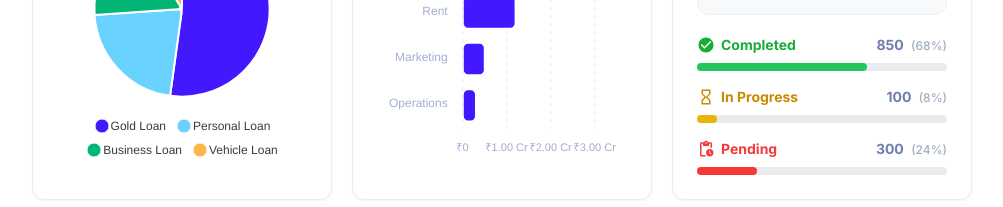
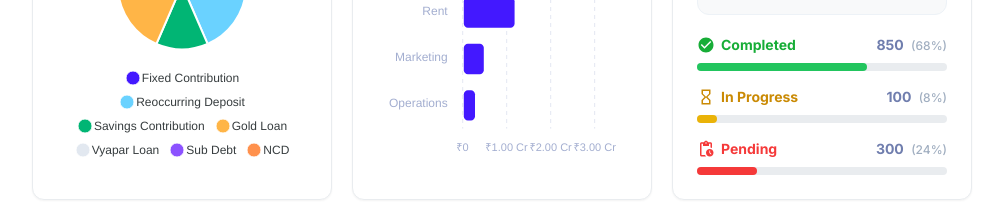
Before and after one commit to shahulhamd456/Thirucochi, a React (Vite) app: page /admin/executive in a window 1280 px wide. Shown: the part 2391-2598 px from the top of the page, without its empty margins (272-1275 px from the left). Built offline with nearby package versions, Linux system fonts and the light colour scheme; no server answers; sample sign-in values are in the browser's storage; what tailwindcss-rtl would draw is missing.

Commit message:
Updated TaskCard drag UI and styling

```diff
--- a/src/views/admin/executive/variables/charts.js
+++ b/src/views/admin/executive/variables/charts.js
@@ -94,7 +94,7 @@ export const getLineChartOptions = (categories) => ({
 
 export const getPieChartOptions = (labels) => ({
   labels: labels,
-  colors: ["#4318FF", "#6AD2FF", "#01B574", "#FFB547", "#E2E8F0"],
+  colors: ["#4318FF", "#6AD2FF", "#01B574", "#FFB547", "#E2E8F0", "#8C52FF", "#FF914D"],
   chart: { width: "100%" },
   states: { hover: { filter: { type: "none" } } },
   legend: { show: true, position: "bottom" },
@@ -111,7 +111,7 @@ export const getPieChartOptions = (labels) => ({
 export const dashboardData = {
   branches: ["Kochi", "Trivandrum", "Calicut", "Thrissur", "Kollam", "Kannur", "Alappuzha", "Kottayam", "Palakkad"],
   months: ["Jan", "Feb", "Mar", "Apr", "May", "Jun", "Jul", "Aug", "Sep"],
-  products: ["Gold Loan", "Personal Loan", "Business Loan", "Vehicle Loan"],
+  products: ["Fixed Contribution", "Reoccurring Deposit", "Savings Contribution", "Gold Loan", "Vyapar Loan", "Sub Debt", "NCD"],
   expenses: ["Salary", "Rent", "Marketing", "Operations"],
 
   aggregate: {
@@ -119,7 +119,7 @@ export const dashboardData = {
     expense: { actual: [1500, 1200, 1000, 800, 700, 650, 550, 450, 400], expected: [1450, 1250, 975, 825, 725, 625, 575, 475, 400], budget: [1400, 1300, 950, 850, 750, 600, 600, 500, 400] },
     profit: { actual: [2500, 1800, 1500, 1200, 1100, 950, 850, 750, 600], expected: [2650, 1650, 1575, 1225, 1125, 925, 850, 750, 625], budget: [2800, 1500, 1650, 1250, 1150, 900, 850, 750, 650] },
     kpi: { goldRate: "₹ 7,100 / gm", aum: "₹ 450 Cr", customers: "15,240", revenue: "₹ 12.5 Cr", expenses: "₹ 4.5 Cr" },
-    productMix: [6000, 2500, 2000, 1000],
+    productMix: [3000, 2000, 1500, 2000, 1500, 1000, 500],
     expenseBreakdown: [2500, 1200, 500, 300],
     taskMetrics: { total: 1250, completed: 850, pending: 300, inProgress: 100 }
   },
@@ -154,13 +154,13 @@ export const dashboardData = {
         expense: { actual: [200, 210, 205, 220, 230, 240], expected: [205, 213, 208, 223, 233, 243], budget: [210, 215, 210, 225, 235, 245] },
         profit: { actual: [400, 440, 495, 460, 520, 560], expected: [405, 433, 498, 468, 523, 563], budget: [410, 425, 500, 475, 525, 565] }
       },
-      productMix: [2500, 800, 500, 200],
+      productMix: [1200, 800, 600, 700, 400, 200, 100],
       expenseBreakdown: [1000, 300, 150, 50],
       taskMetrics: { total: 450, completed: 320, pending: 100, inProgress: 30 },
       compareData: {
         totalRevenue: "₹ 4.18 Cr",
         totalProfit: "₹ 2.87 Cr",
-        topProduct: "Gold Loan (62%)",
+        topProduct: "Fixed Contribution (30%)",
         highestExpense: "Salary (66%)",
         staffCount: "14 Employees"
       }
@@ -172,13 +172,13 @@ export const dashboardData = {
         expense: { actual: [180, 185, 190, 195, 200, 205], expected: [183, 188, 193, 198, 203, 208], budget: [185, 190, 195, 200, 205, 210] },
         profit: { actual: [270, 295, 310, 325, 310, 335], expected: [273, 298, 313, 328, 313, 338], budget: [275, 300, 315, 330, 315, 340] }
       },
-      productMix: [1800, 700, 400, 100],
+      productMix: [800, 500, 400, 600, 300, 200, 200],
       expenseBreakdown: [800, 250, 100, 50],
       taskMetrics: { total: 350, completed: 250, pending: 70, inProgress: 30 },
       compareData: {
         totalRevenue: "₹ 3.00 Cr",
         totalProfit: "₹ 1.84 Cr",
-        topProduct: "Gold Loan (60%)",
+        topProduct: "Fixed Contribution (27%)",
         highestExpense: "Salary (66%)",
         staffCount: "11 Employees"
       }
@@ -190,13 +190,13 @@ export const dashboardData = {
         expense: { actual: [150, 155, 160, 165, 170, 175], expected: [153, 158, 163, 168, 173, 178], budget: [155, 160, 165, 170, 175, 180] },
         profit: { actual: [230, 245, 250, 255, 270, 275], expected: [233, 248, 253, 258, 273, 278], budget: [235, 250, 255, 260, 275, 280] }
       },
-      productMix: [1000, 600, 600, 300],
+      productMix: [600, 400, 300, 500, 300, 200, 200],
       expenseBreakdown: [600, 200, 150, 50],
       taskMetrics: { total: 250, completed: 160, pending: 70, inProgress: 20 },
       compareData: {
         totalRevenue: "₹ 2.50 Cr",
         totalProfit: "₹ 1.52 Cr",
-        topProduct: "Gold Loan (40%)",
+        topProduct: "Fixed Contribution (24%)",
         highestExpense: "Salary (60%)",
         staffCount: "9 Employees"
       }
@@ -208,13 +208,13 @@ export const dashboardData = {
         expense: { actual: [120, 125, 130, 135, 140, 145], expected: [123, 128, 133, 138, 143, 148], budget: [125, 130, 135, 140, 145, 150] },
         profit: { actual: [180, 195, 200, 205, 210, 215], expected: [183, 198, 203, 208, 213, 218], budget: [185, 200, 205, 210, 215, 220] }
       },
-      productMix: [700, 400, 500, 400],
+      productMix: [400, 300, 200, 400, 300, 200, 200],
       expenseBreakdown: [400, 150, 100, 100],
       taskMetrics: { total: 200, completed: 120, pending: 60, inProgress: 20 },
       compareData: {
         totalRevenue: "₹ 2.00 Cr",
         totalProfit: "₹ 1.20 Cr",
-        topProduct: "Gold Loan (35%)",
+        topProduct: "Gold Loan (20%)",
         highestExpense: "Salary (53%)",
         staffCount: "7 Employees"
       }
@@ -226,13 +226,13 @@ export const dashboardData = {
         expense: { actual: [110, 115, 120, 120, 120, 115], expected: [113, 118, 123, 125, 125, 123], budget: [115, 120, 125, 130, 130, 130] },
         profit: { actual: [170, 175, 180, 190, 190, 195], expected: [173, 178, 183, 190, 195, 203], budget: [175, 180, 185, 190, 200, 210] }
       },
-      productMix: [600, 300, 400, 300],
+      productMix: [300, 200, 200, 300, 300, 200, 100],
       expenseBreakdown: [350, 120, 90, 80],
       taskMetrics: { total: 180, completed: 100, pending: 60, inProgress: 20 },
       compareData: {
         totalRevenue: "₹ 1.80 Cr",
         totalProfit: "₹ 1.10 Cr",
-        topProduct: "Gold Loan (37%)",
+        topProduct: "Fixed Contribution (19%)",
         highestExpense: "Salary (54%)",
         staffCount: "6 Employees"
       }
@@ -244,13 +244,13 @@ export const dashboardData = {
         expense: { actual: [100, 105, 110, 105, 115, 115], expected: [103, 108, 113, 108, 118, 118], budget: [105, 110, 115, 110, 120, 120] },
         profit: { actual: [150, 155, 160, 155, 165, 165], expected: [153, 158, 163, 158, 168, 168], budget: [155, 160, 165, 160, 170, 170] }
       },
-      productMix: [500, 300, 300, 200],
+      productMix: [300, 200, 100, 300, 200, 100, 100],
       expenseBreakdown: [300, 100, 80, 70],
       taskMetrics: { total: 150, completed: 90, pending: 50, inProgress: 10 },
       compareData: {
         totalRevenue: "₹ 1.60 Cr",
         totalProfit: "₹ 0.95 Cr",
-        topProduct: "Gold Loan (38%)",
+        topProduct: "Gold Loan (23%)",
         highestExpense: "Salary (54%)",
         staffCount: "5 Employees"
       }
@@ -262,13 +262,13 @@ export const dashboardData = {
         expense: { actual: [90, 95, 100, 95, 100, 100], expected: [93, 98, 103, 98, 103, 103], budget: [95, 100, 105, 100, 105, 105] },
         profit: { actual: [130, 135, 140, 135, 140, 140], expected: [133, 138, 143, 138, 143, 143], budget: [135, 140, 145, 140, 145, 145] }
       },
-      productMix: [400, 200, 300, 200],
+      productMix: [200, 150, 100, 300, 150, 100, 100],
       expenseBreakdown: [250, 90, 70, 60],
       taskMetrics: { total: 130, completed: 80, pending: 40, inProgress: 10 },
       compareData: {
         totalRevenue: "₹ 1.40 Cr",
         totalProfit: "₹ 0.85 Cr",
-        topProduct: "Gold Loan (36%)",
+        topProduct: "Gold Loan (27%)",
         highestExpense: "Salary (53%)",
         staffCount: "5 Employees"
       }
@@ -280,13 +280,13 @@ export const dashboardData = {
         expense: { actual: [80, 80, 85, 80, 80, 75], expected: [83, 83, 88, 83, 83, 78], budget: [85, 85, 90, 85, 85, 80] },
         profit: { actual: [120, 120, 125, 120, 120, 115], expected: [123, 123, 128, 123, 123, 118], budget: [125, 125, 130, 125, 125, 120] }
       },
-      productMix: [300, 200, 200, 100],
+      productMix: [200, 100, 100, 200, 100, 50, 50],
       expenseBreakdown: [200, 80, 60, 50],
       taskMetrics: { total: 110, completed: 70, pending: 30, inProgress: 10 },
       compareData: {
         totalRevenue: "₹ 1.20 Cr",
         totalProfit: "₹ 0.75 Cr",
-        topProduct: "Gold Loan (37%)",
+        topProduct: "Fixed Contribution (25%)",
         highestExpense: "Salary (51%)",
         staffCount: "4 Employees"
       }
@@ -298,13 +298,13 @@ export const dashboardData = {
         expense: { actual: [70, 70, 70, 65, 60, 55], expected: [73, 73, 73, 68, 63, 58], budget: [75, 75, 75, 70, 65, 60] },
         profit: { actual: [110, 110, 110, 105, 100, 95], expected: [113, 113, 113, 108, 103, 98], budget: [115, 115, 115, 110, 105, 100] }
       },
-      productMix: [300, 150, 150, 50],
+      productMix: [100, 50, 50, 150, 50, 50, 50],
       expenseBreakdown: [150, 70, 50, 40],
       taskMetrics: { total: 90, completed: 50, pending: 30, inProgress: 10 },
       compareData: {
         totalRevenue: "₹ 1.00 Cr",
         totalProfit: "₹ 0.60 Cr",
-        topProduct: "Gold Loan (46%)",
+        topProduct: "Gold Loan (30%)",
         highestExpense: "Salary (48%)",
         staffCount: "4 Employees"
       }
```
Also changed, not shown: 2 other files (tests, documents, lock files or other folders).
